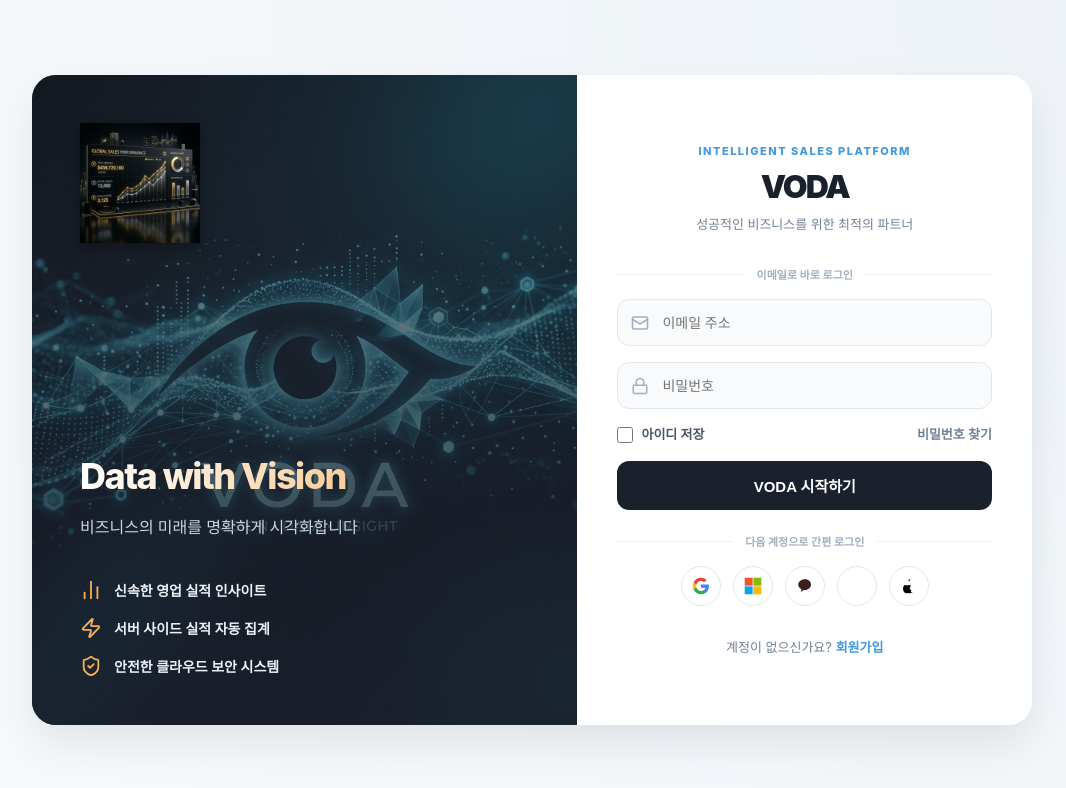
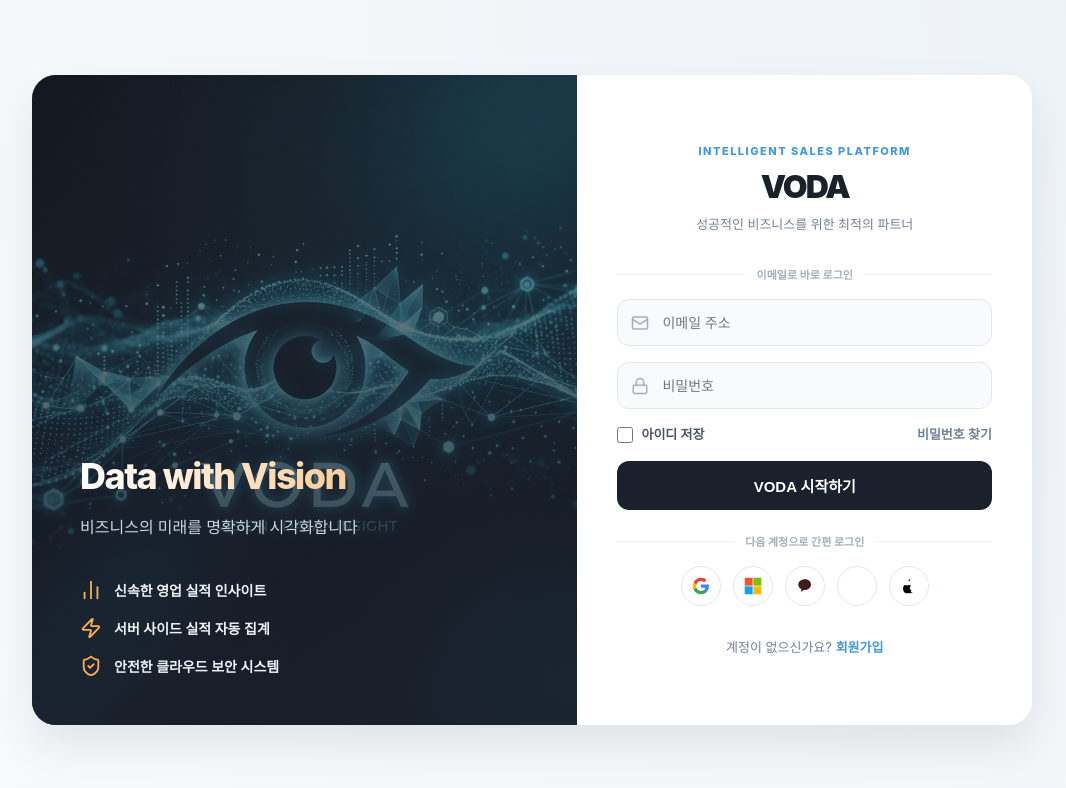
Before and after one commit to emasterdrs/sales-dashboard-v3, a React (Vite) app: page /login in a window 1280 px wide. Shown: the top 788 px of the page, without its empty margins (108-1174 px from the left). Built offline with nearby package versions, Linux system fonts and the light colour scheme; no server answers.

Commit message:
[Cleanup] Removed redundant logo icon from Login Page

```diff
--- a/src/pages/Auth/LoginPage.tsx
+++ b/src/pages/Auth/LoginPage.tsx
@@ -77,7 +77,6 @@
                 <div className={styles.imageSection}>
                     <img src="/login-bg.png" alt="VODA Identity Vision" className={styles.bgImg} />
                     <div className={styles.overlay}></div>
-                    <img src="/voda-brand-v1.png" alt="VODA Brand Visual" className={styles.brandImg} />
                     <div className={styles.imageContent}>
                         <h2 className={styles.premiumTitle}>Data with Vision</h2>
                         <p className={styles.subText}>비즈니스의 미래를 명확하게 시각화합니다</p>
```
